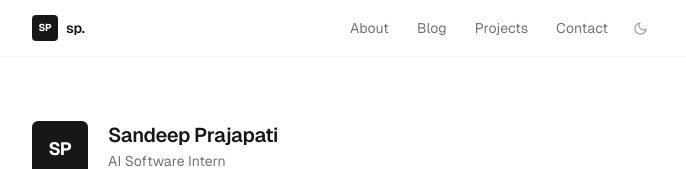
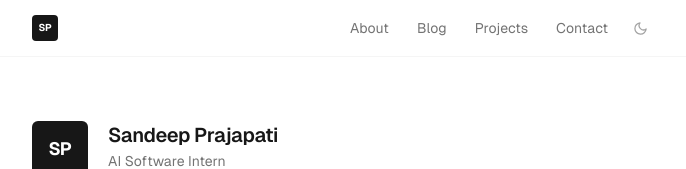
Before and after one commit to simplysandeepp/ember, a Next.js app: page / in a window 1280 px wide. Shown: the top 169 px of the page, without its empty margins (296-982 px from the left). Built offline with nearby package versions, Linux system fonts and the light colour scheme.

Commit message:
Nav: show logo mark only, no wordmark

```diff
--- a/components/nav.tsx
+++ b/components/nav.tsx
@@ -19,7 +19,7 @@ export default function Nav() {
     <header className="sticky top-0 z-50 w-full border-b border-neutral-100 dark:border-neutral-800 bg-white/80 dark:bg-neutral-950/80 backdrop-blur-md">
       <nav className="max-w-2xl mx-auto px-6 h-14 flex items-center justify-between">
         <Link href="/" className="flex items-center">
-          <Logo size="sm" wordmark />
+          <Logo size="sm" wordmark={false} />
         </Link>
         <div className="flex items-center">
           <ul className="flex items-center gap-1">
```
